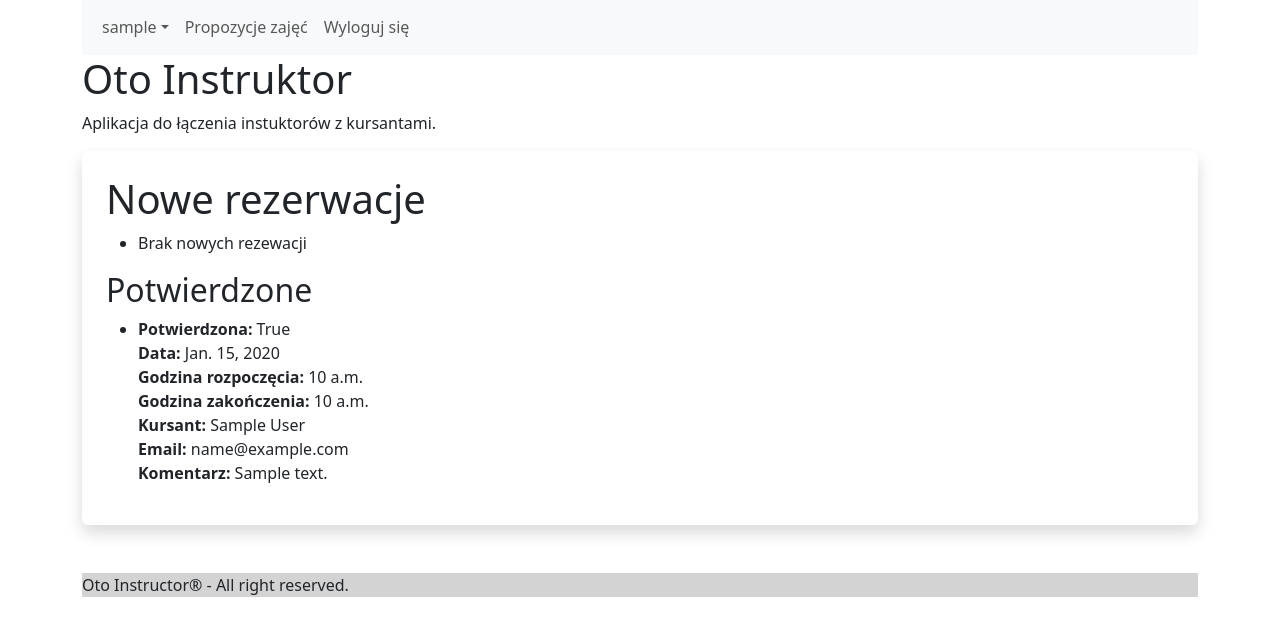
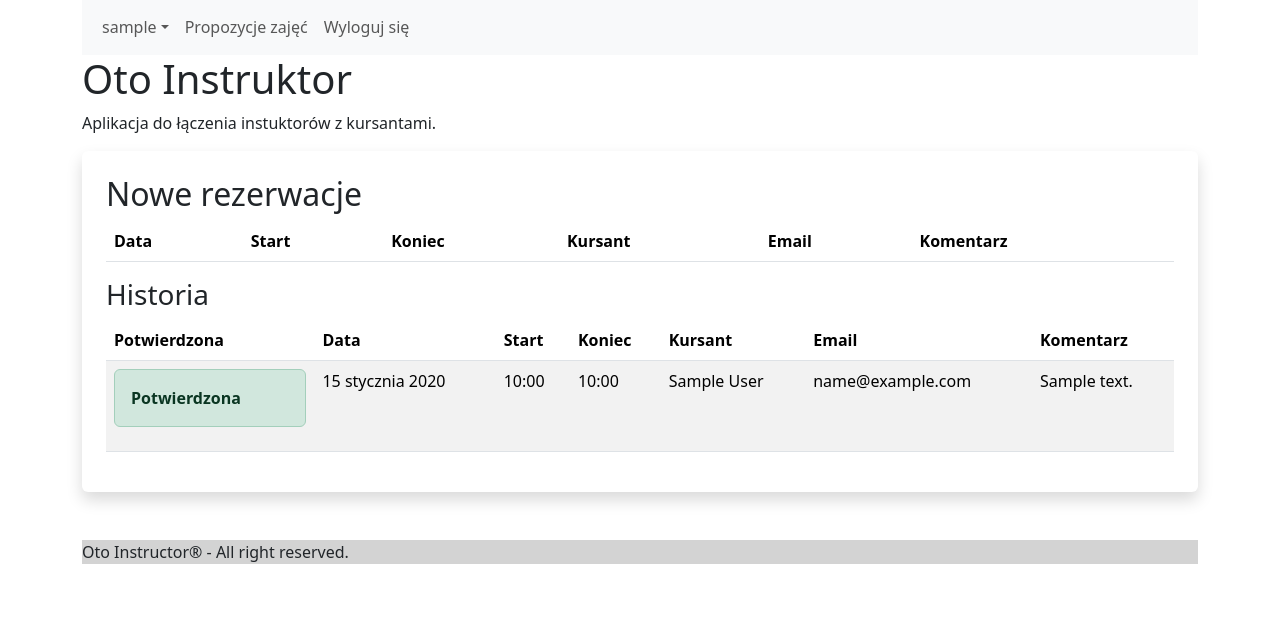
Before and after one commit to TheRizzy/Oto_Instruktor, a Django app: page /instructor_reservations/ in a window 1280 px wide. Shown: the part 97-733 px from the top of the page. Run offline with Django 4.2, Linux system fonts and the light colour scheme; a user stored in the database is signed in; tables that the repository leaves empty hold one stand-in row (values such as "Sample post"); lists and menus that the app fills with data are empty; some libraries are stand-ins or nearby versions.

Commit message:
Add table view and better styling bootstrap

```diff
--- a/Oto_Instruktor_project/Oto_Instruktor_project/settings.py
+++ b/Oto_Instruktor_project/Oto_Instruktor_project/settings.py
@@ -113,7 +113,7 @@ AUTH_PASSWORD_VALIDATORS = [
 # Internationalization
 # https://docs.djangoproject.com/en/4.2/topics/i18n/
 
-LANGUAGE_CODE = 'en-us' #if change to 'pl-pl' admin panel will show in Polish language
+LANGUAGE_CODE = 'pl-pl' #if change to 'pl-pl' admin panel will show in Polish language
 
 TIME_ZONE = 'UTC'
 
--- a/Oto_Instruktor_project/driving_instructor/forms.py
+++ b/Oto_Instruktor_project/driving_instructor/forms.py
@@ -149,6 +149,12 @@ class ReservationForm(forms.ModelForm):
     class Meta:
         model = Reservation
         fields = ['comment']
+        labels = {
+            'comment': 'Komentarz do rezerwacji (opcjonalnie)',
+        }
+        widgets = {
+            'comment': forms.Textarea(attrs={'class':'form-control', 'placeholder':'W tym miejscu możesz zostawić komentarz dla instuktora, np."Chciałbym poćwiczyć parkowanie"'}),
+        }
 
 
 class ConfirmationForm(forms.Form):
--- a/Oto_Instruktor_project/driving_instructor/templates/driving_instructor/base.html
+++ b/Oto_Instruktor_project/driving_instructor/templates/driving_instructor/base.html
@@ -76,7 +76,9 @@
                             </li>
 
                             {% else %}
-                                <a href="{% url 'user_reservations' %}"><button>Twoje rezerwacje u Instruktorów</button></a>
+                            <li class="nav-item">
+                                <a class="nav-link" href="{% url 'user_reservations' %}">Twoje rezerwacje u Instruktorów</a>
+                            </li>
                             {% endif %}
 
                         <li class="nav-item">
--- a/Oto_Instruktor_project/driving_instructor/templates/driving_instructor/instructorDetail.html
+++ b/Oto_Instruktor_project/driving_instructor/templates/driving_instructor/instructorDetail.html
@@ -16,8 +16,8 @@
     <ul>
         {% for availability in availabilities %}
             <li>
-                {{ availability.date }} - {{ availability.start_time }} do {{ availability.end_time }}
-                <a href="{% url 'reserve_availability' availability.id %}"><button>Zarezerwuj</button></a>
+                {{ availability.date }} - {{ availability.start_time }} do {{ availability.end_time}}
+                <a class="btn btn-outline-success" href="{% url 'reserve_availability' availability.id %}" role="button">Zarezerwuj</a>
             </li>
         {% empty %}
             <li>Brak dostępności</li>
--- a/Oto_Instruktor_project/driving_instructor/templates/driving_instructor/instructorProfileView.html
+++ b/Oto_Instruktor_project/driving_instructor/templates/driving_instructor/instructorProfileView.html
@@ -15,7 +15,7 @@
         <form method="post">
             {% csrf_token %}
             {{ form.as_p }}
-            <input type="submit" value="Zapisz zmiany">
+            <input class="btn btn-outline-success" type="submit" value="Zapisz zmiany">
         </form>
 
 {% endblock %}
--- a/Oto_Instruktor_project/driving_instructor/templates/driving_instructor/instructorReservationsView.html
+++ b/Oto_Instruktor_project/driving_instructor/templates/driving_instructor/instructorReservationsView.html
@@ -3,51 +3,89 @@
 
 {% block content %}
 
-    <h1>Nowe rezerwacje</h1>
-
-    <ul>
+    <h2>Nowe rezerwacje</h2>
+    <table class="table table-striped">
+        <thead>
+            <tr>
+                <th scope="col">Data</th>
+                <th scope="col">Start</th>
+                <th scope="col">Koniec</th>
+                <th scope="col">Kursant</th>
+                <th scope="col">Email</th>
+                <th scope="col">Komentarz</th>
+            </tr>
+        </thead>
+        <tbody>
             {% for reservation in reservations %}
                 {% if reservation.is_confirmed == False %}
-                <li>
-                    <strong>Data:</strong> {{ reservation.date }}<br>
-                    <strong>Godzina rozpoczęcia:</strong> {{ reservation.start_time }}<br>
-                    <strong>Godzina zakończenia:</strong> {{ reservation.end_time }}<br>
-                    <strong>Kursant:</strong> {{ reservation.user.first_name}} {{ reservation.user.last_name }}<br>
-                    <strong>Email:</strong> {{ reservation.user.email}}<br>
-                    <strong>Komentarz:</strong> {{ reservation.comment|default:"Brak" }}<br>
-                    <form method="POST" action="{% url 'instructor_confirm_reservation' reservation.pk %}">
+                    <tr>
+                        <td>{{ reservation.date}}</td>
+                        <td>{{ reservation.start_time}}</td>
+                        <td>{{ reservation.end_time}}</td>
+                        <td>{{ reservation.user.first_name}} {{ reservation.user.last_name }}</td>
+                        <td>{{ reservation.user.email}}</td>
+                        <td>{{ reservation.comment|default:"Brak" }}</td>
+                        <td>
+                            <form method="POST" class="form-control" action="{% url 'instructor_confirm_reservation' reservation.pk %}">
                                 {% csrf_token %}
-                        <button type="submit">Potwierdź</button>
+                                    <button type="submit" class="btn btn-success">Potwierdź</button>
                             </form>
-                    <form method="POST" action="{% url 'instructor_reject_reservation' reservation.pk %}">
+                            <form method="POST" class="form-control" action="{% url 'instructor_reject_reservation' reservation.pk %}">
                                 {% csrf_token %}
-                        <button type="submit">Odrzuć</button>
+                                    <button type="submit" class="btn btn-danger" >Odrzuć</button>
                             </form>
+                        </td>
+                    </tr>
+                {% endif %}
+            {% empty %}
+                <tr>
+                    <td>Brak rezerwacji</td>
+                </tr>
+            {% endfor %}
+        </tbody>
+    </table>
+
+    <h3>Historia</h3>
+
+    <table class="table table-striped">
+        <thead>
+            <tr>
+                <th scope="col">Potwierdzona</th>
+                <th scope="col">Data</th>
+                <th scope="col">Start</th>
+                <th scope="col">Koniec</th>
+                <th scope="col">Kursant</th>
+                <th scope="col">Email</th>
+                <th scope="col">Komentarz</th>
+            </tr>
+        </thead>
+
+        <tbody>
+            {% for reservation in reservations %}
+                <tr>
+                    <td>
+                        {% if reservation.is_confirmed == True %}
+                            <div class="alert alert-success" role="alert">
+                                <strong>Potwierdzona</strong>
+                            </div>
                         {% else %}
-                <li>Brak nowych rezewacji</li>
+                            <div class="alert alert-danger" role="alert">
+                                <strong>Odrzucona</strong>
+                            </div>
                         {% endif %}
+                    </td>
+                    <td>{{ reservation.date }}</td>
+                    <td>{{ reservation.start_time }}</td>
+                    <td>{{ reservation.end_time }}</td>
+                    <td>{{ reservation.user.first_name}} {{ reservation.user.last_name }}</td>
+                    <td>{{ reservation.user.email}}</td>
+                    <td>{{ reservation.comment|default:"Brak" }}</td>
+                </tr>
             {% empty %}
                 <li>Brak rezerwacji</li>
             {% endfor %}
-    </ul>
+        </tbody>
+    </table>
 
-    <h2>Potwierdzone</h2>
-
-    <ul>
-        {% for reservation in reservations %}
-            {% if reservation.is_confirmed %}
-                <li>
-                    <strong>Potwierdzona:</strong> {{ reservation.is_confirmed }}<br>
-                    <strong>Data:</strong> {{ reservation.date }}<br>
-                    <strong>Godzina rozpoczęcia:</strong> {{ reservation.start_time }}<br>
-                    <strong>Godzina zakończenia:</strong> {{ reservation.end_time }}<br>
-                    <strong>Kursant:</strong> {{ reservation.user.first_name}} {{ reservation.user.last_name }}<br>
-                    <strong>Email:</strong> {{ reservation.user.email}}<br>
-                    <strong>Komentarz:</strong> {{ reservation.comment|default:"Brak" }}<br>
-            {% endif %}
-        {% empty %}
-            <li>Brak rezerwacji</li>
-        {% endfor %}
-    </ul>
 
 {% endblock %}
--- a/Oto_Instruktor_project/driving_instructor/templates/driving_instructor/instructorsListView.html
+++ b/Oto_Instruktor_project/driving_instructor/templates/driving_instructor/instructorsListView.html
@@ -11,7 +11,7 @@
                     <strong>Zakres pracy:</strong> {{ instructor.work_region }}<br>
                     <strong>Cena za 1 godzinę jazdy:</strong> {{ instructor.hourly_rate }} PLN<br>
                     {% if user.is_authenticated %}
-                        <a href="{% url 'instructor_detail' instructor.pk %}">Szczegóły i dostępności</a><br>
+                        <a class="btn btn-outline-primary" href="{% url 'instructor_detail' instructor.pk %}" role="button" >Szczegóły i dostępności</a></button><br>
                     {% endif %}
                     <hr>
                 </li>
--- a/Oto_Instruktor_project/driving_instructor/templates/driving_instructor/registerFormClient.html
+++ b/Oto_Instruktor_project/driving_instructor/templates/driving_instructor/registerFormClient.html
@@ -1,7 +1,7 @@
 {% extends "driving_instructor/base.html" %}
 
 {% block content %}
-    <h1>Formularz rejestracji dla Klienta</h1>
+    <h1>Rejestracji dla Kursanta</h1>
         <div class="form-group">
             <form method="post" class="form-label">
                 {% csrf_token %}
--- a/Oto_Instruktor_project/driving_instructor/templates/driving_instructor/registerFormInstructor.html
+++ b/Oto_Instruktor_project/driving_instructor/templates/driving_instructor/registerFormInstructor.html
@@ -1,7 +1,7 @@
 {% extends "driving_instructor/base.html" %}
 
 {% block content %}
-    <h1>Formularz rejestracji instruktora</h1>
+    <h1>Rejestracja dla Instruktora</h1>
         <div class="form-group">
             <form method="post" enctype="multipart/form-data" class="form-label">
                 {% csrf_token %}
--- a/Oto_Instruktor_project/driving_instructor/views.py
+++ b/Oto_Instruktor_project/driving_instructor/views.py
@@ -208,25 +208,25 @@ class DeleteAvailabilityView(LoginRequiredMixin, View):
         return redirect('instructor_availability')
 
 
-class ReserveAvailabilityView(LoginRequiredMixin, View):
-    template_name = 'driving_instructor/reserveAvailability.html'
-    form_class = ReservationForm
+# class ReserveAvailabilityView(LoginRequiredMixin, View):
+#     template_name = 'driving_instructor/reserveAvailability.html'
+#     form_class = ReservationForm
 
-    def get(self, request, availability_id):
-        availability = Availability.objects.get(pk=availability_id)
-        form = self.form_class(initial={'date': availability.date, 'start_time': availability.start_time, 'end_time': availability.end_time})
-        return render(request, self.template_name, {'form': form, 'availability': availability})
+#     def get(self, request, availability_id):
+#         availability = Availability.objects.get(pk=availability_id)
+#         form = self.form_class(initial={'date': availability.date, 'start_time': availability.start_time, 'end_time': availability.end_time})
+#         return render(request, self.template_name, {'form': form, 'availability': availability})
 
-    def post(self, request, availability_id):
-        availability = Availability.objects.get(pk=availability_id)
-        form = self.form_class(request.POST)
-        if form.is_valid():
-            reservation = form.save(commit=False)
-            reservation.user = request.user
-            reservation.instructor = availability.instructor
-            reservation.save()
-            return redirect('home') #change to redirect to some success url
-        return render(request, self.template_name, {'form': form, 'availability': availability})
+#     def post(self, request, availability_id):
+#         availability = Availability.objects.get(pk=availability_id)
+#         form = self.form_class(request.POST)
+#         if form.is_valid():
+#             reservation = form.save(commit=False)
+#             reservation.user = request.user
+#             reservation.instructor = availability.instructor
+#             reservation.save()
+#             return redirect('home') #change to redirect to some success url
+#         return render(request, self.template_name, {'form': form, 'availability': availability})
 
 
 class ReserveAvailabilityView(FormView):
```
Also changed, not shown: Oto_Instruktor_project/conftest.py (+7 -0 lines), Oto_Instruktor_project/driving_instructor/templates/driving_instructor/UserReservationsView.html (+42 -6 lines), Oto_Instruktor_project/driving_instructor/templates/driving_instructor/confirmationView.html (+7 -4 lines), Oto_Instruktor_project/driving_instructor/templates/driving_instructor/instructorAvailabilityView.html (+11 -9 lines), Oto_Instruktor_project/driving_instructor/templates/driving_instructor/reserveAvailability.html (+9 -7 lines), Oto_Instruktor_project/driving_instructor/tests.py (+21 -2 lines). Lines whose indentation alone changed are shown as unchanged.
